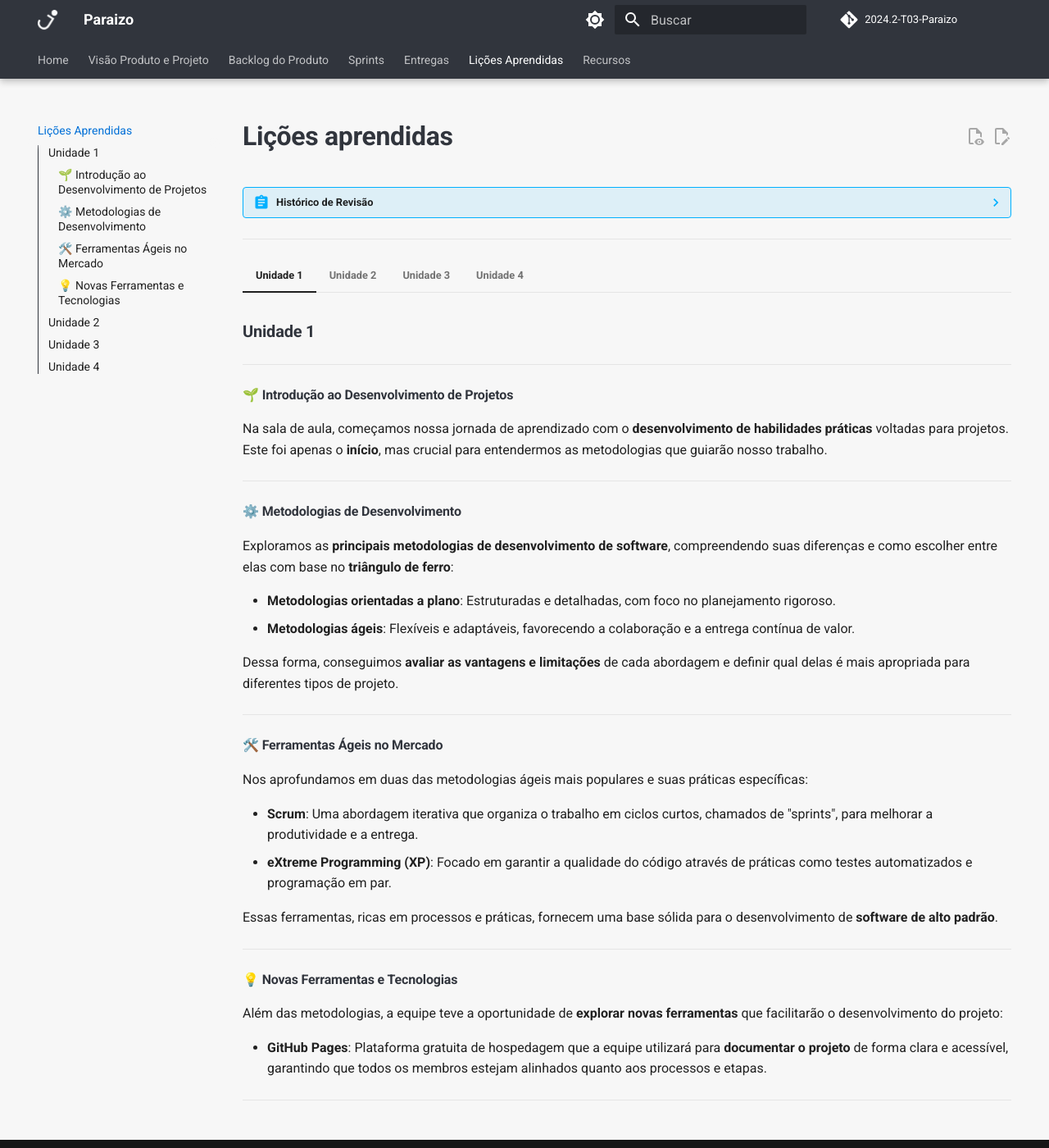
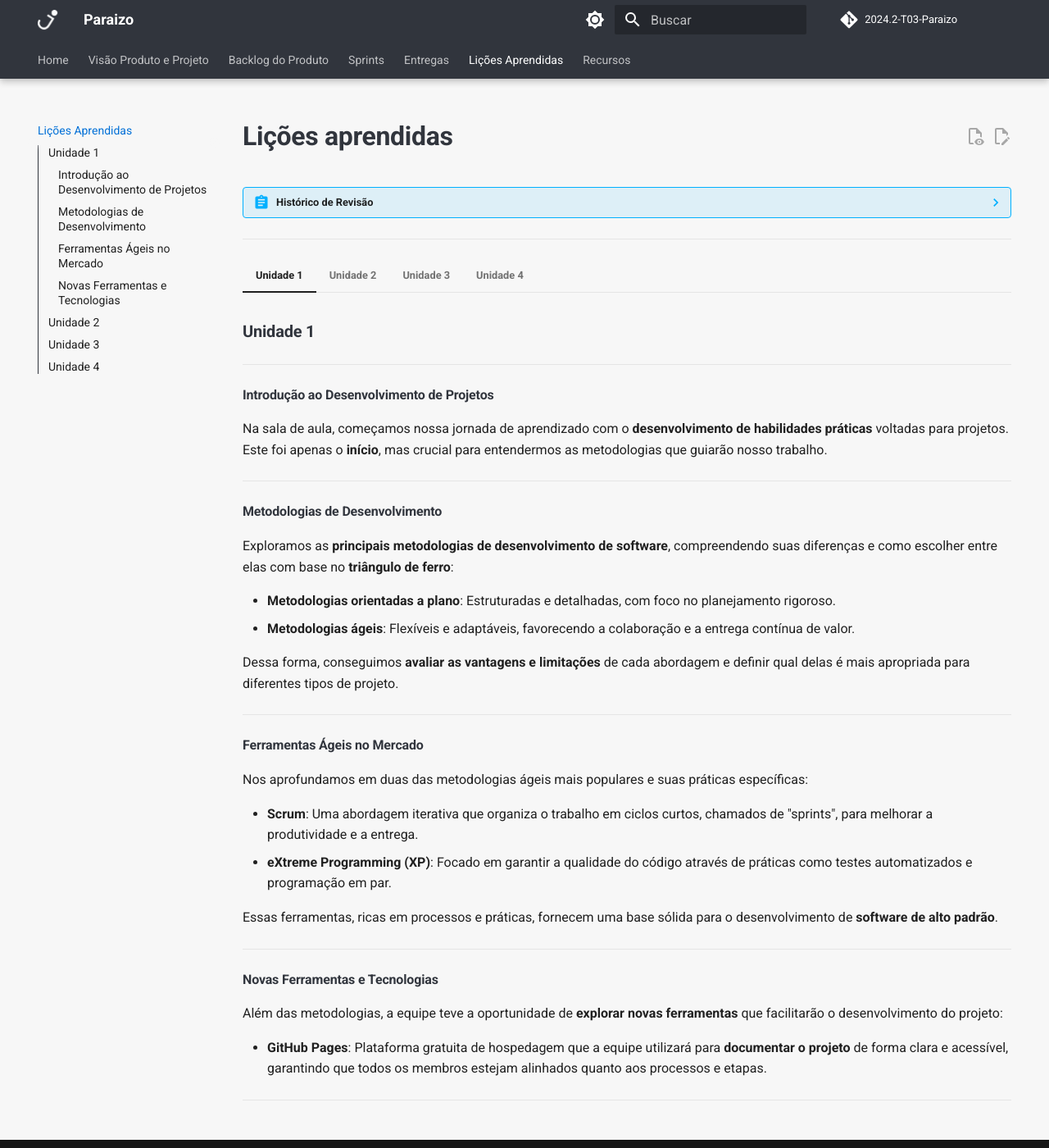
Before and after one commit to mdsreq-fga-unb/2024.2-T03-Paraizo, an MkDocs documentation site: the page built from docs/licoes-aprendidas/index.md, in a window 1280 px wide and 1400 px high. Shown: the whole window at 82% size. Built offline with MkDocs 1.6.1 and Material for MkDocs 9.7.7, drawn with Linux system fonts in a browser that asks for light colours; comment, search, counter and statistics services are not loaded; the version menu is left out.

```diff
--- a/docs/licoes-aprendidas/index.md
+++ b/docs/licoes-aprendidas/index.md
@@ -14,13 +14,13 @@
 
     ---
 
-    #### **🌱 Introdução ao Desenvolvimento de Projetos**
+    #### **Introdução ao Desenvolvimento de Projetos**
 
     Na sala de aula, começamos nossa jornada de aprendizado com o **desenvolvimento de habilidades práticas** voltadas para projetos. Este foi apenas o **início**, mas crucial para entendermos as metodologias que guiarão nosso trabalho.
 
     ---
 
-    #### **⚙️ Metodologias de Desenvolvimento**
+    #### **Metodologias de Desenvolvimento**
 
     Exploramos as **principais metodologias de desenvolvimento de software**, compreendendo suas diferenças e como escolher entre elas com base no **triângulo de ferro**:
 
@@ -31,7 +31,7 @@
 
     ---
 
-    #### **🛠️ Ferramentas Ágeis no Mercado**
+    #### **Ferramentas Ágeis no Mercado**
 
     Nos aprofundamos em duas das metodologias ágeis mais populares e suas práticas específicas:
 
@@ -42,7 +42,7 @@
 
     ---
 
-    #### **💡 Novas Ferramentas e Tecnologias**
+    #### **Novas Ferramentas e Tecnologias**
 
     Além das metodologias, a equipe teve a oportunidade de **explorar novas ferramentas** que facilitarão o desenvolvimento do projeto:
 
```
